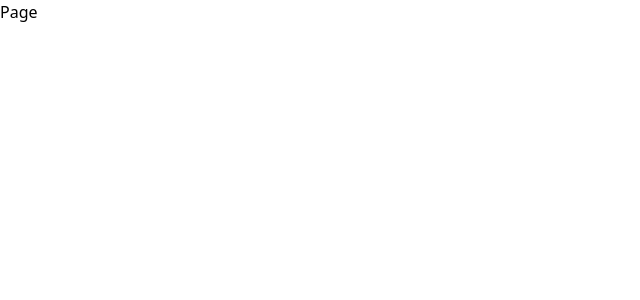
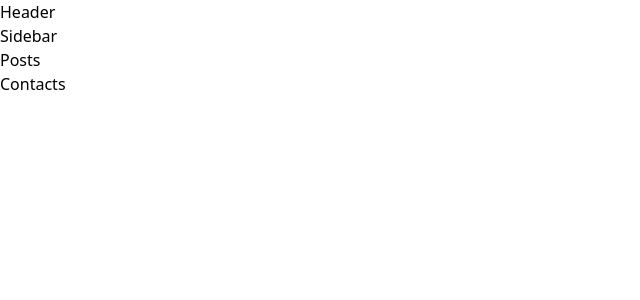
Before and after one commit to PatelAbhay/WebsiteClones, a Next.js app in the folder facebook/: page / in a window 1280 px wide. Shown: the top 300 px of the page, without its empty margins (0-640 px from the left). Built offline with nearby package versions, Linux system fonts and the light colour scheme.

Commit message:
Created the Header component

```diff
--- /dev/null
+++ b/facebook/components/Header.js
@@ -0,0 +1,9 @@
+function Header() {
+    return (
+        <header>
+            <h1>Header</h1>
+        </header>
+    )
+}
+
+export default Header;
--- a/facebook/pages/index.js
+++ b/facebook/pages/index.js
@@ -1,4 +1,5 @@
 import Head from 'next/head'
+import Header from '../components/Header'
 
 export default function Home() {
   return (
@@ -9,7 +10,13 @@ export default function Home() {
         <link rel="icon" href="/favicon.ico" />
       </Head>
 
-      <h1>Page</h1>
+      <Header />
+
+      <main>
+        <h1>Sidebar</h1>
+        <h1>Posts</h1>
+        <h1>Contacts</h1>
+      </main>
     </div>
   )
 }
```
